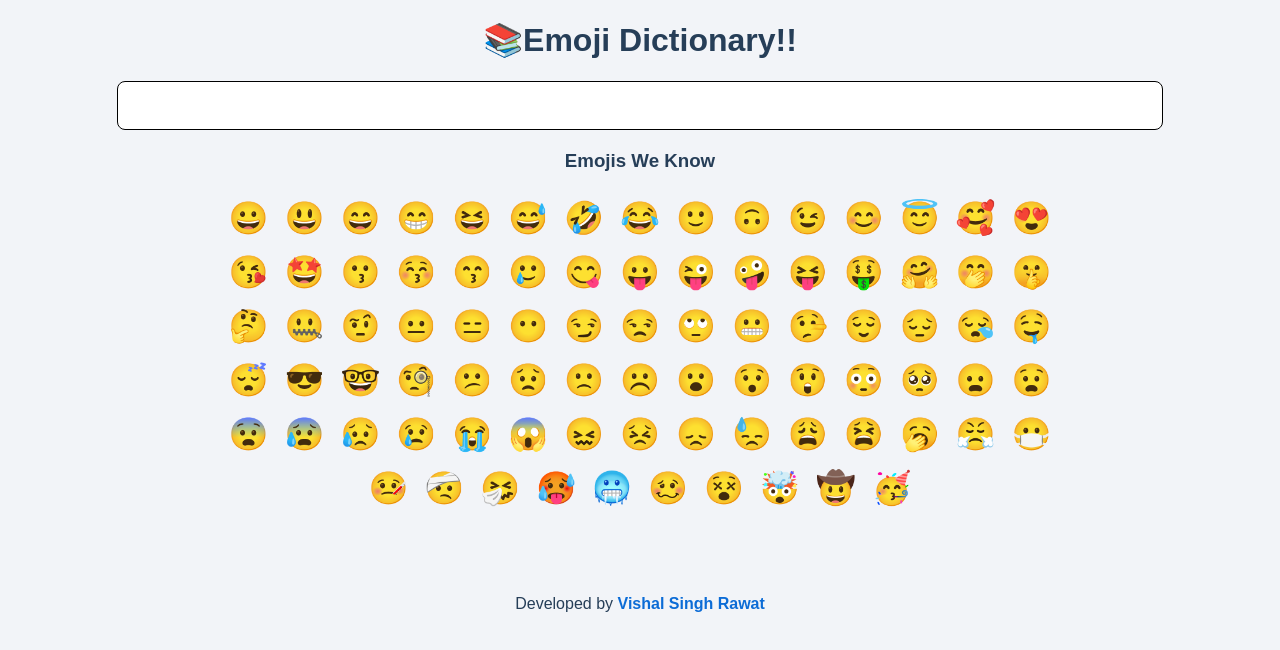
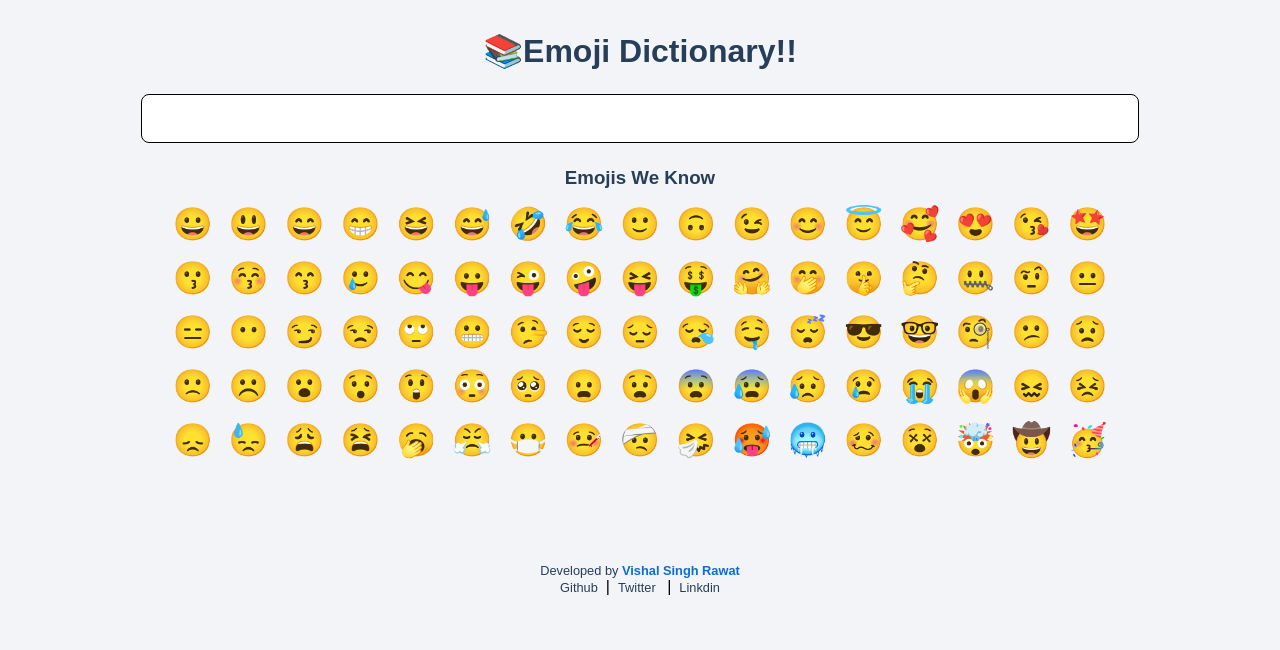
Before and after one commit to vishalsinghrawat29/know-your-emoji, a React (Create React App) app: page / in a window 1280 px wide. Shown: the top 650 px of the page. Built offline with nearby package versions, Linux system fonts and the light colour scheme.

Commit message:
make resoponsive

```diff
--- a/src/App.js
+++ b/src/App.js
@@ -136,10 +136,34 @@ export default function App() {
           })}
         </div>
       }
-      <footer className="footer">
-        Developed by{" "}
-        <a href="https://vishalsinghrawat.netlify.app/">Vishal Singh Rawat</a>{" "}
-      </footer>
+      <div className="footer-section">
+        <h4>
+          Developed by{" "}
+          <a href="https://vishalsinghrawat.netlify.app/">Vishal Singh Rawat</a>
+        </h4>
+        <ul className="social-links list-non-bullet">
+          <li className="list-item-inline">
+            <a className="link" href="https://github.com/vishalsinghrawat29">
+              Github
+            </a>
+          </li>
+          |
+          <li className="list-item-inline">
+            <a className="link" href="https://twitter.com/vsrawat2906">
+              Twitter{" "}
+            </a>
+          </li>
+          |
+          <li className="list-item-inline">
+            <a
+              className="link"
+              href="https://www.linkedin.com/in/vishalsinghrawat/"
+            >
+              Linkdin
+            </a>
+          </li>
+        </ul>
+      </div>
     </div>
   );
 }
--- a/src/styles.css
+++ b/src/styles.css
@@ -2,8 +2,14 @@
   font-family: sans-serif;
   text-align: center;
 }
+* {
+  padding: 0;
+  margin: 0;
+  box-sizing: border-box;
+}
 body {
   background-color: #f2f4f8;
+  margin: 2rem 1rem;
 }
 
 input {
@@ -12,42 +18,64 @@ input {
   border: 0.5px solid #000000;
   border-radius: 0.5rem;
   background-color: rgb(255, 255, 255);
+  margin: 1rem auto;
 }
 h3 {
   color: rgb(38, 62, 88);
+  margin: 0.5rem auto;
 }
 h1 {
   color: rgb(38, 62, 88);
+  margin: 0.5rem auto;
 }
 h2 {
   color: #0c6cd6;
+  margin: 0.5rem auto;
 }
 .container-center {
   display: flex;
   flex-wrap: wrap;
-  width: 70%;
+  width: 80%;
   margin: 0 auto;
   padding-bottom: 4rem;
   justify-content: center;
 }
 
-.footer {
+.footer-section {
   padding: 1rem;
   text-align: center;
-  margin-bottom: 2rem;
-  color: rgb(38, 62, 88);
+  margin-top: 1rem;
 }
 
-.footer a {
+.footer-section h4 {
+  color: rgb(38, 62, 88);
+  font-weight: 400;
+  font-size: 0.8rem;
+}
+.footer-section a {
   text-decoration: none;
-  font-weight: bold;
   color: #0c6cd6;
+  font-weight: 600;
+  font-size: 0.8rem;
+  margin-top: 0rem;
+}
+.list-non-bullet {
+  list-style: none;
+  padding: 0;
+}
+.list-item-inline {
+  display: inline;
+  padding: 0rem 0.5rem;
+}
+.link {
+  color: rgb(38, 62, 88) !important;
+  font-weight: 400 !important;
 }
 
 @media only screen and (max-width: 600px) {
   /* For mobile phones: */
   .container-center {
-    width: 90%;
+    width: 94%;
     margin: 0 auto;
     padding-bottom: 2rem;
   }
```
